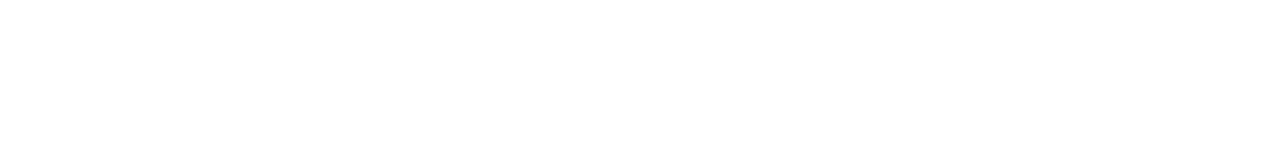
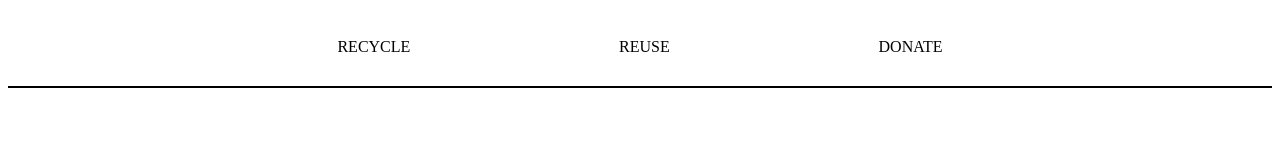
Before and after one commit to achoo-o/enviro-nz, a plain HTML site: page index.html in a window 1280 px wide. Drawn offline with Linux system fonts and the light colour scheme.

Commit message:
Add basic navbar

```diff
--- a/index.html
+++ b/index.html
@@ -6,6 +6,13 @@
     <title></title>
   </head>
   <body>
+    <nav>
+      <ul class>
+        <li><a href=""></a>Recycle</li>
+        <li><a href=""></a>Reuse</li>
+        <li><a href=""></a>Donate</li>
+      </ul>
+    </nav>
     <script src="script.js"></script>
   </body>
 </html>
--- a/style.css
+++ b/style.css
@@ -0,0 +1,32 @@
+:root {
+  --nav-bg: black;
+  --nav-font: black;
+}
+
+nav {
+
+  border-bottom: 2px solid black;
+  text-align: center;
+
+  ul {
+    margin: 0;
+    padding-inline: 20px;
+    padding-block: 30px;
+    list-style-type: none;
+  }
+
+  li {
+    margin-inline: 8vw;
+    display: inline;
+    text-transform: uppercase;
+  }
+
+  li:hover {
+    cursor: pointer;
+  }
+
+  a {
+    text-decoration: none;
+  }
+
+}
```
